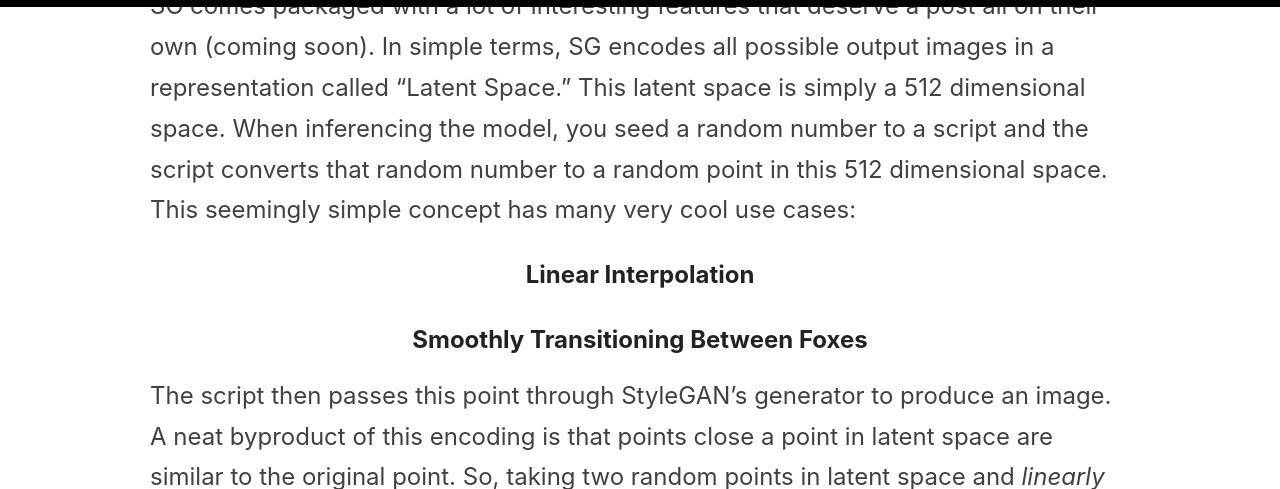
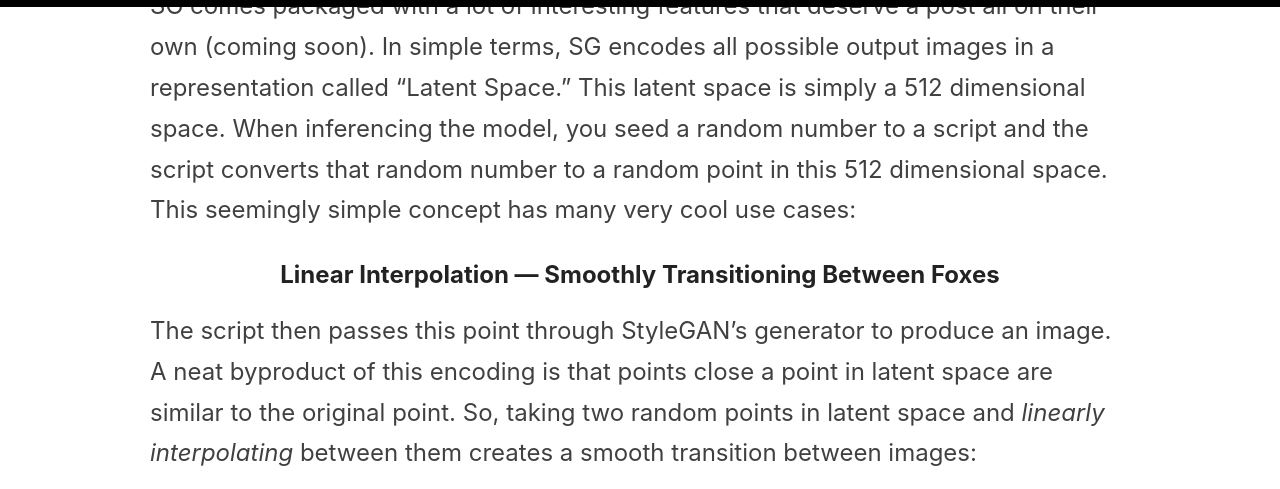
Before and after one commit to Kettukaa/Kettukaa.github.io, a Jekyll site: the page built from _posts/2020-12-25-fox-stylegan.md, in a window 1280 px wide and 1400 px high, scrolled down 3947 px, cut to the strip 0-489 px from the top of the window. Built offline with Jekyll 4.4.1, drawn with Linux system fonts in a browser that asks for light colours; formulas are drawn with MathJax 3; some of the changed text lies outside the part shown.

```diff
--- a/_posts/2020-12-25-fox-stylegan.md
+++ b/_posts/2020-12-25-fox-stylegan.md
@@ -42,16 +42,14 @@ Below are nine completely SG2-ADA generated images, these foxes do not exist:
 ## StyleGAN features
 SG comes packaged with a lot of interesting features that deserve a post all on their own (coming soon). In simple terms, SG encodes all possible output images in a representation called "Latent Space." This latent space is simply a 512 dimensional space. When inferencing the model, you seed a random number to a script and the script converts that random number to a random point in this 512 dimensional space. This seemingly simple concept has many very cool use cases:
 
-#### Linear Interpolation
-##### Smoothly Transitioning Between Foxes
+#### Linear Interpolation — Smoothly Transitioning Between Foxes
 The script then passes this point through StyleGAN's generator to produce an image. A neat byproduct of this encoding is that points close a point in latent space are similar to the original point. So, taking two random points in latent space and _linearly interpolating_ between them creates a smooth transition between images:
 
 <iframe width="1000" height="1000" src="https://www.youtube.com/embed/P-rnhQP-4yE" frameborder="0" allow="accelerometer; clipboard-write; encrypted-media; gyroscope; picture-in-picture" allowfullscreen></iframe>
 
 This is possible through Derrick Schultz' [StyleGAN2-ADA repository](https://github.com/dvschultz/stylegan2-ada)
 
-#### Principal Component Analysis
-##### Latent Vector Discovery
+#### Principal Component Analysis — Latent Vector Discovery
 
 Principal Component Analysis, or PCA, is a technique in which data is analyzed and "principal components" of the data are found. These principal components are, in a basic sense, lines that best fit the data. Many best fit lines are computed, and the ones that best fit the data are typically listed first.
 
```
